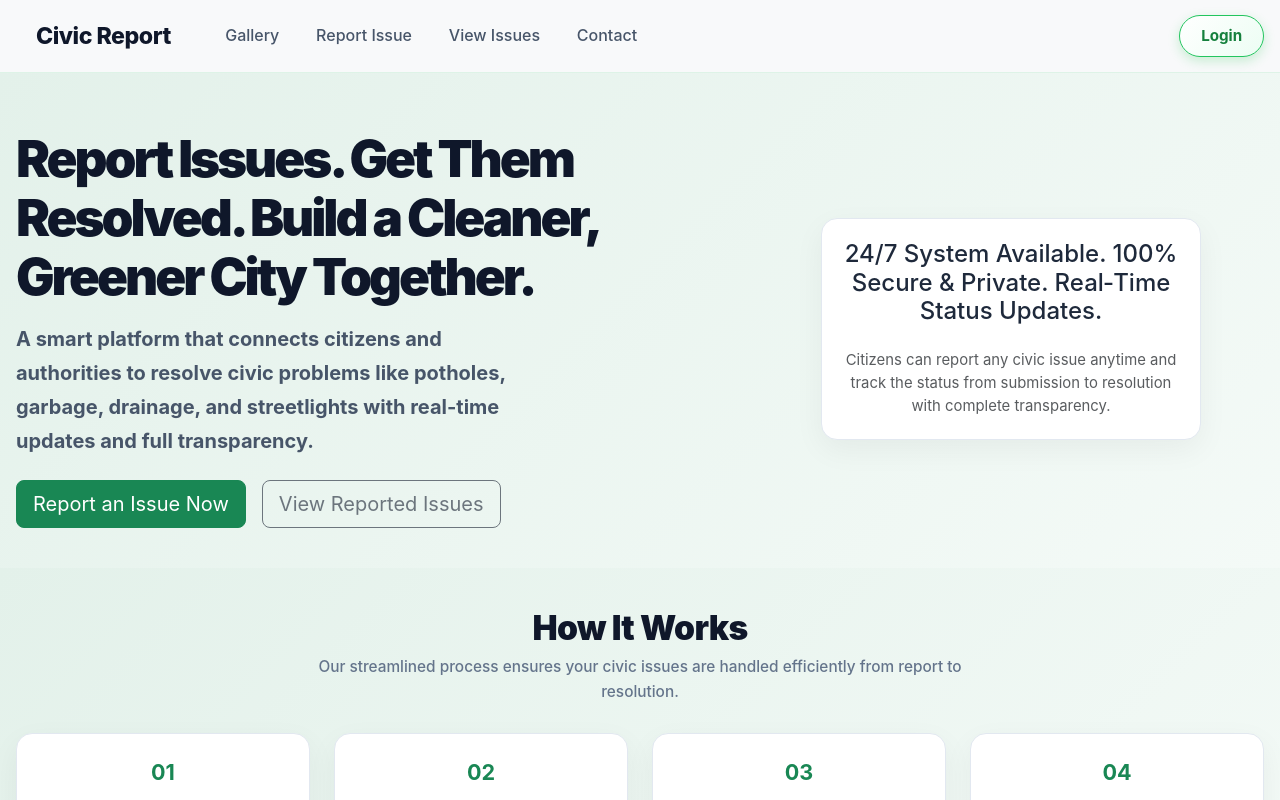
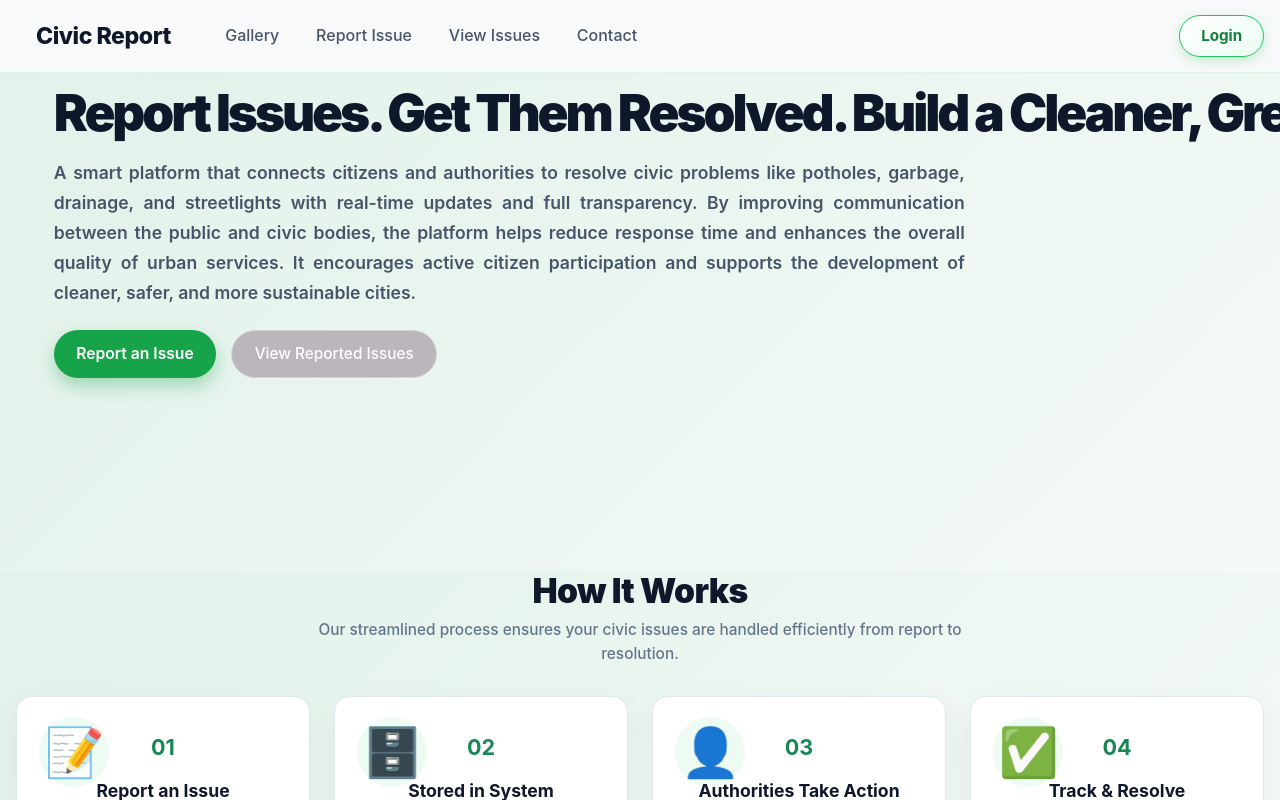
Before and after one commit to minhajshaik08/Civic-Issue-Reporting-And-Resolution-Platform, a React (Create React App) app in the folder civic-report-frontend/: page / in a window 1280 px wide. Shown: the top 800 px of the page. Built offline with nearby package versions, Linux system fonts and the light colour scheme.

Commit message:
Updated frontend code

```diff
--- a/civic-report-frontend/src/App.css
+++ b/civic-report-frontend/src/App.css
@@ -130,10 +130,15 @@ body {
 }
 
 /* ================= HERO SECTION ================= */
+
+/* ================= HERO SECTION ================= */
+
+
+/* ================= HERO SECTION ================= */
 .hero-wrapper {
-  padding: 56px 0 40px;
+  padding: 10px 0 0px;
   background: linear-gradient(135deg, #e3f1ea 0%, #f4faf7 100%);
-  position: relative;
+  position: relative;          /* needed for absolute highlight box */
   overflow: hidden;
 }
 
@@ -142,28 +147,14 @@ body {
   position: absolute;
   top: -40%;
   right: -40%;
-  width: 520px;
-  height: 520px;
+  width: 320px;
+  height: 220px;
   background: radial-gradient(circle, rgba(34, 197, 74, 0.12) 0%, transparent 70%);
   border-radius: 50%;
   pointer-events: none;
 }
 
-.hero-inner {
-  max-width: 1120px;
-  margin: 0 auto;
-  padding: 0 1.5rem;
-  display: flex;
-  gap: 32px;
-  align-items: flex-start;
-  justify-content: space-between;
-}
-
-/* REMOVED max-width: 540px - now content has unlimited width */
-.hero-content {
-  text-align: left;
-}
-
+/* HEADLINE: single line, left, +1cm margin */
 .hero-title {
   font-size: clamp(2.2rem, 5vw, 3.2rem);
   font-weight: 900;
@@ -171,27 +162,36 @@ body {
   line-height: 1.15;
   margin-bottom: 1rem;
   letter-spacing: -0.06em;
+  white-space: nowrap;      /* keep in one line */
+  margin-left: 1cm;         /* left offset */
 }
 
-/* REMOVED max-width: 34rem - subtitle can be any length now */
+/* SUBTITLE: left, +1cm margin, justified, shorter width */
 .hero-subtitle {
-  font-size: 20px;
+  font-size: 1.1rem;
   color: #475569;
   line-height: 1.7;
   margin-bottom: 1.4rem;
-  font-weight: 700;
+  font-weight: 600;
+  margin-left: 1cm;         /* align with title */
+  max-width: 73%;           /* end before right box */
+  text-align: justify;      /* justify the text */
 }
 
+/* ACTION BUTTONS: align with title & subtitle (1cm) */
 .hero-actions {
   display: flex;
   flex-wrap: wrap;
-  gap: 0.75rem;
+  gap: 0.95rem;
   margin-bottom: 1.3rem;
+  margin-left: 1cm;         /* same as title & subtitle */
+  justify-content: flex-start;
 }
 
 .hero-primary-btn {
   padding: 0.7rem 1.4rem;
   border-radius: 999px;
+  margin-left: 0;           /* no extra shift; use hero-actions margin */
   border: none;
   background: #16a34a;
   color: white;
@@ -213,8 +213,8 @@ body {
   padding: 0.7rem 1.4rem;
   border-radius: 999px;
   border: 1px solid #d1d5db;
-  background: white;
-  color: #374151;
+  background: rgb(186, 182, 188);
+  color: white;
   font-weight: 500;
   font-size: 0.96rem;
   cursor: pointer;
@@ -222,39 +222,40 @@ body {
 }
 
 .hero-secondary-btn:hover {
-  background: #f9fafb;
+  background: #3079c3;
   border-color: #9ca3af;
 }
 
-/* right side highlight card */
-.hero-right-card {
-  max-width: 330px;
-  margin-left: auto;
-  animation: slideInRight 0.6s ease-out;
-}
-
+/* RIGHT-SIDE HIGHLIGHT BOX – placed in empty top-right area */
 .hero-right-highlight {
+  position: absolute;        /* MUST be here */
+  top: -175px;                /* adjust up/down */
+  right:-1250px;               /* adjust left/right */
   background: #fef8ec;
   border-radius: 18px;
-  padding: 1.4rem 1.5rem;
+  padding: 1.2rem 1.3rem;
   box-shadow: 0 16px 32px rgba(148, 163, 184, 0.35);
   text-align: left;
   border: 1px solid rgba(251, 191, 36, 0.35);
+  max-width: 280px;
+  width: 100%;
+  z-index: 10;
 }
 
 .hero-right-highlight h4 {
-  font-size: 1.05rem;
+  font-size: 0.98rem;
   font-weight: 700;
   color: #111827;
   margin-bottom: 0.45rem;
 }
 
 .hero-right-highlight p {
-  font-size: 0.93rem;
+  font-size: 0.9rem;
   color: #4b5563;
   margin: 0;
 }
 
+/* animation keep */
 @keyframes slideInRight {
   from {
     opacity: 0;
@@ -266,9 +267,10 @@ body {
   }
 }
 
+
 /* ================= SECTION SPACING ================= */
 .section-wrapper {
-  padding: 40px 0 44px;
+  padding: 0px 0 60px;
   background: linear-gradient(135deg, #e3f1ea 0%, #f4faf7 100%);
 }
 
@@ -334,18 +336,17 @@ body {
   box-shadow: 0 20px 40px rgba(34, 197, 74, 0.15);
 }
 
-/* icon inside feature card */
 .feature-card .feature-icon {
   display: inline-flex;
   align-items: center;
   justify-content: center;
-  width: 34px;
-  height: 34px;
+  width: 70px;          /* bigger circle */
+  height: 70px;         /* bigger circle */
   border-radius: 999px;
   background: rgba(34, 197, 94, 0.08);
   color: #16a34a;
-  font-size: 1.15rem;
-  margin-bottom: 0.4rem;
+  font-size: 3rem;    /* bigger icon */
+  margin-bottom: -4rem;
 }
 
 .feature-card h5 {
@@ -486,16 +487,17 @@ body {
 
 .step-icon,
 .stat-icon {
-  width: 30px;
-  height: 30px;
+  width: 40px;          /* bigger circle */
+  height: 40px;
   border-radius: 999px;
   background: rgba(22, 163, 74, 0.08);
   display: flex;
   align-items: center;
   justify-content: center;
-  font-size: 1.15rem;
+  font-size: 1.4rem;    /* bigger icon */
   color: #15803d;
 }
+
 
 /* ================= QUOTE CARD ================= */
 .hero-quote-card {
@@ -633,6 +635,8 @@ body[data-theme="extra-dark"] .footer-section {
 
   .hero-right-card {
     align-self: flex-end;
+    flex: 0 0 auto;
+    max-width: 330px;
   }
 
   .section-wrapper {
@@ -682,6 +686,14 @@ body[data-theme="extra-dark"] .footer-section {
 @media (max-width: 480px) {
   .hero-title {
     font-size: 1.8rem;
+    white-space: normal; /* allow wrap on very small screens */
+    margin-left: 0;      /* remove big cm offset on mobile */
+  }
+
+  .hero-subtitle,
+  .hero-actions {
+    margin-left: 0;
+    max-width: 100%;
   }
 
   .hero-inner {
--- a/civic-report-frontend/src/App.js
+++ b/civic-report-frontend/src/App.js
@@ -139,27 +139,31 @@ function HomePage() {
                 A smart platform that connects citizens and authorities to
                 resolve civic problems like potholes, garbage, drainage, and
                 streetlights with real-time updates and full transparency.
+                By improving communication between the public and civic bodies, the platform helps reduce response time and enhances the overall quality
+                of urban services. It encourages active citizen participation and supports the development of cleaner, safer, and more sustainable cities.
               </p>
-              <div className="d-flex gap-3 mt-3 flex-wrap">
+              <div className="hero-actions">
   <Button
     size="lg"
-                  variant="success"
+    className="hero-primary-btn"
     onClick={() => navigate("/report")}
   >
-                  Report an Issue Now
+    Report an Issue
   </Button>
   <Button
     size="lg"
-                  variant="outline-secondary"
+    className="hero-secondary-btn"
     onClick={() => navigate("/view-issues")}
   >
     View Reported Issues
   </Button>
 </div>
+
+
             </Col>
 
-            <Col md={5} className="mt-4 mt-md-0">
-              <div className="feature-card text-center">
+            <Col md={5} className="mt-4 mt-md-0 hero-right-col">
+  <div className="feature-card hero-right-highlight">
     <h4 className="mb-3">
       24/7 System Available. 100% Secure &amp; Private. Real‑Time Status Updates.
     </h4>
@@ -170,6 +174,7 @@ function HomePage() {
     </p>
   </div>
 </Col>
+
           </Row>
         </Container>
       </section>
@@ -188,28 +193,33 @@ function HomePage() {
           title: "Report an Issue",
           text:
             "Submit details with description, photo, and location through our simple form.",
+          icon: "📝",
         },
         {
           step: "02",
           title: "Stored in System",
           text:
             "Issue is recorded in a centralized database for tracking and management.",
+          icon: "🗄️",
         },
         {
           step: "03",
           title: "Authorities Take Action",
           text:
             "Concerned department is automatically notified and assigned the issue.",
+          icon: "👤",   // person icon
         },
         {
           step: "04",
           title: "Track & Resolve",
           text:
             "Citizen receives real-time updates until the issue is completely resolved.",
+          icon: "✅",   // tick symbol
         },
       ].map((item) => (
         <Col md={3} sm={6} key={item.step}>
           <div className="feature-card text-center">
+            <div className="feature-icon">{item.icon}</div>
             <div className="fw-bold text-success mb-2">{item.step}</div>
             <h5>{item.title}</h5>
             <p className="mb-0 text-muted">{item.text}</p>
@@ -219,6 +229,7 @@ function HomePage() {
     </Row>
   </Container>
 </section>
+
 
       {/* ABOUT OUR MISSION */}
       <section className="section-wrapper about-mission-section" id="about">
--- a/civic-report-frontend/src/pages/Login/AdminLoginPage.js
+++ b/civic-report-frontend/src/pages/Login/AdminLoginPage.js
@@ -111,7 +111,8 @@ function AdminLoginPage() {
         navigate("/admin/welcome", { replace: true });
       }
     } catch (err) {
-      console.error("Login error:", err);
+      console.error("Login error:", err);n
+
       setError("Login failed. Please try again.");
     } finally {
       setLoading(false);
```
Also changed, not shown: 1 other file (tests, documents, lock files or other folders). Lines whose indentation alone changed are shown as unchanged.
